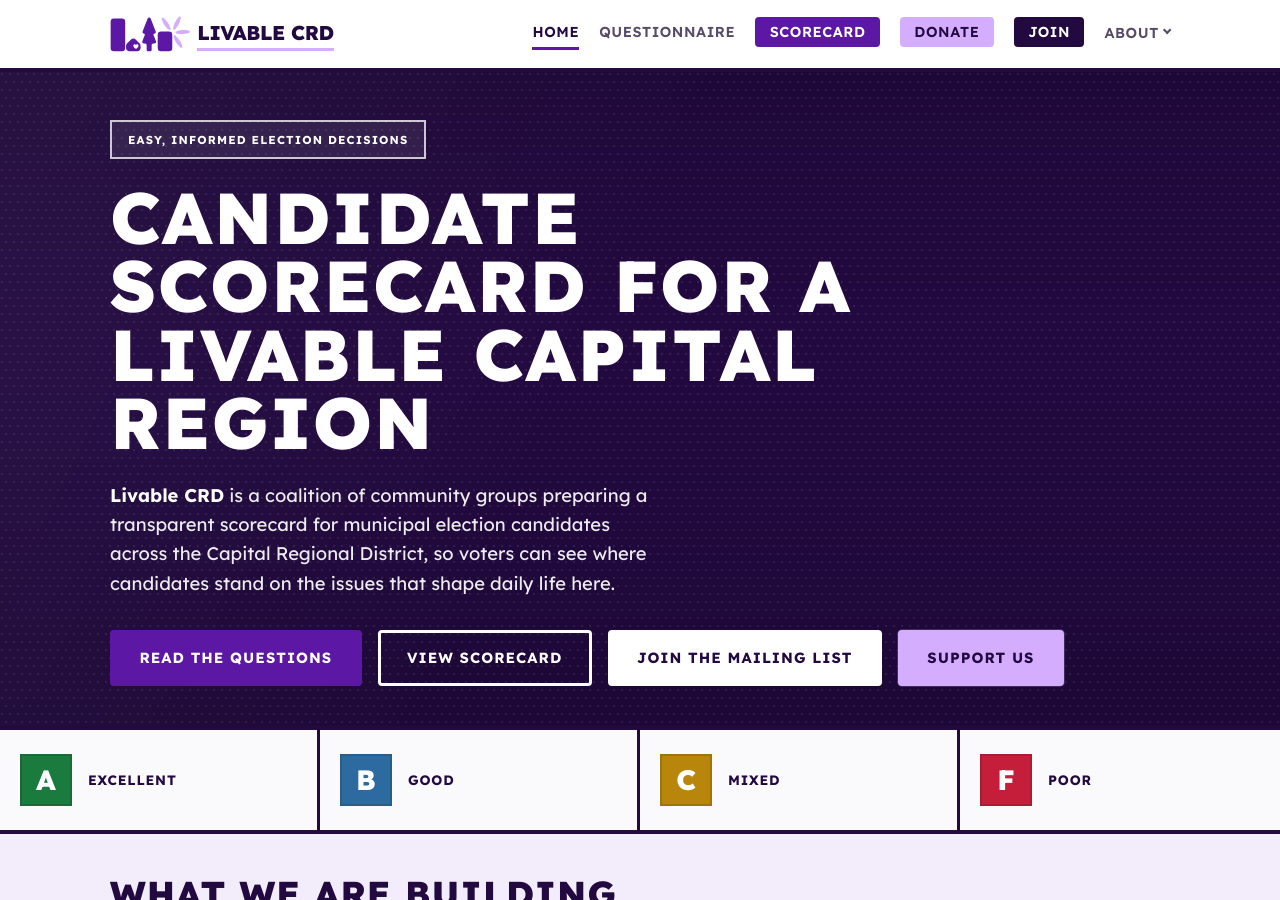
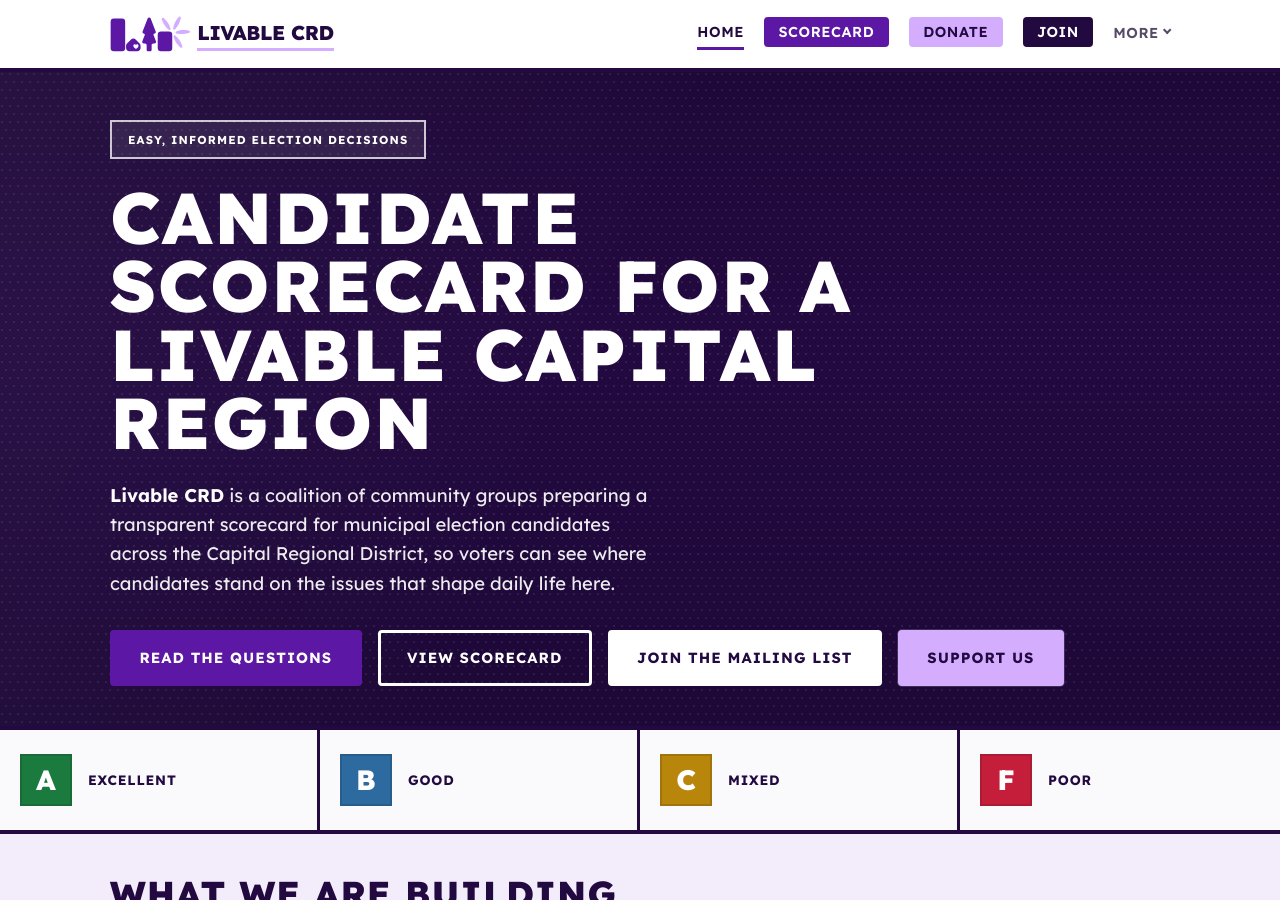
Before and after one commit to LaputanMachines/livable-crd-website, a Jekyll site: the page built from index.md, in a window 1280 px wide and 900 px high. Built offline with Jekyll 4.4.1, drawn with Linux system fonts in a browser that asks for light colours.

Commit message:
refactor: fold the questionnaire into a "More" nav group
The top row had grown to five destinations plus the About group, and
Questionnaire was the one carrying its weight least well: it is the source
the grades are built from, not a place most visitors arrive wanting. Move it
into the dropdown, at the top, above the who-we-are pages.

The group is renamed About to More in the same change, because "About" could
not honestly cover a questionnaire. "More" can, and the group's active state
now lights up on the questionnaire page too (in_about becomes in_more).

Top row is Home, Scorecard, Donate, Join, More.

Co-Authored-By: Claude Opus 5 <noreply@anthropic.com>
Claude-Session: https://claude.ai/code/session_01VpuK6kzd3hJMrkJeR6SdJe

```diff
--- a/_includes/header.html
+++ b/_includes/header.html
@@ -12,28 +12,29 @@
       </label>
       <nav aria-label="Main" class="site-nav-panel" id="site-nav">
         {% assign current = page.url %}
-        {% assign in_about = false %}
-        {% if current == '/about/' or current contains '/blog' or current == '/press/' or current == '/contact/' %}{% assign in_about = true %}{% endif %}
+        {% assign in_more = false %}
+        {% if current == '/questionnaire/' or current == '/about/' or current contains '/blog' or current == '/press/' or current == '/contact/' %}{% assign in_more = true %}{% endif %}
         <ul class="site-nav">
           <li><a href="{{ '/' | relative_url }}" {% if current == '/' %}class="active"{% endif %}>Home</a></li>
-          <li><a href="{{ '/questionnaire/' | relative_url }}" {% if current == '/questionnaire/' %}class="active"{% endif %}>Questionnaire</a></li>
           <li><a href="{{ '/scorecard/' | relative_url }}" class="nav-highlight{% if current contains '/scorecard' %} active{% endif %}">Scorecard</a></li>
           <li><a href="{{ '/donate/' | relative_url }}" class="nav-highlight-donate{% if current == '/donate/' %} active{% endif %}">Donate</a></li>
           <li><a href="{{ '/signup/' | relative_url }}" class="nav-highlight-newsletter{% if current == '/signup/' %} active{% endif %}">Join</a></li>
 
+          {%- comment -%}
+            The top row is capped at four destinations — see the scores, donate,
+            join — plus Home, because every item added to it costs the ones that
+            matter some of their weight. Everything else lives under "More":
+            the questionnaire the grades are built from, and the "who we are and
+            how to reach us" pages. The group was labelled "About", which could
+            not honestly cover the questionnaire; "More" can.
+          {%- endcomment -%}
           <li class="nav-group">
-            <button type="button" class="nav-group-label{% if in_about %} active{% endif %}" aria-haspopup="true">About</button>
+            <button type="button" class="nav-group-label{% if in_more %} active{% endif %}" aria-haspopup="true">More</button>
             <ul class="nav-submenu">
+              <li><a href="{{ '/questionnaire/' | relative_url }}" {% if current == '/questionnaire/' %}class="active"{% endif %}>Questionnaire</a></li>
               <li><a href="{{ '/about/' | relative_url }}" {% if current == '/about/' %}class="active"{% endif %}>About Us</a></li>
               <li><a href="{{ '/blog/' | relative_url }}" {% if current contains '/blog' %}class="active"{% endif %}>Blog</a></li>
               <li><a href="{{ '/press/' | relative_url }}" {% if current == '/press/' %}class="active"{% endif %}>Press</a></li>
-              {%- comment -%}
-                Contact sits under About with the rest of "who we are and how to
-                reach us", rather than as a seventh top-level link. The top row
-                is for the things a visitor came to do — read the questions, see
-                the scores, donate, join — and every item added to it costs the
-                four that matter some of their weight.
-              {%- endcomment -%}
               <li><a href="{{ '/contact/' | relative_url }}" {% if current == '/contact/' %}class="active"{% endif %}>Contact</a></li>
             </ul>
           </li>
```
